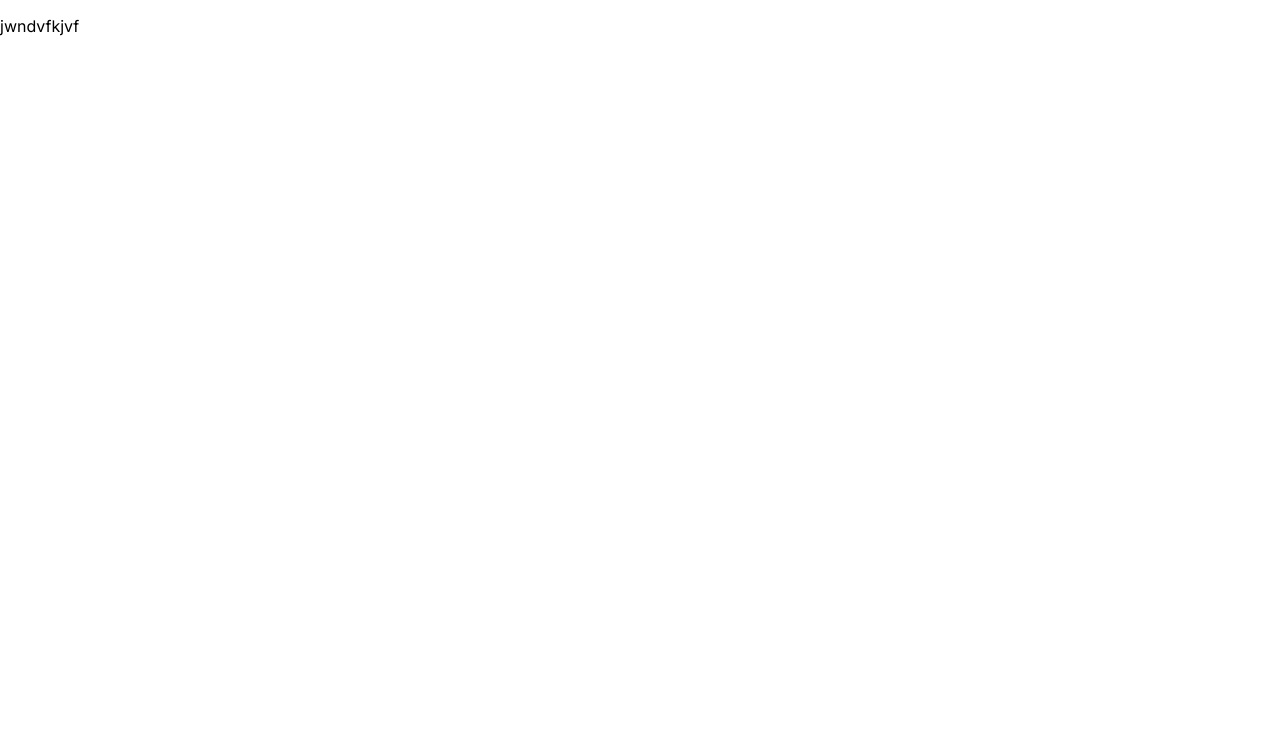
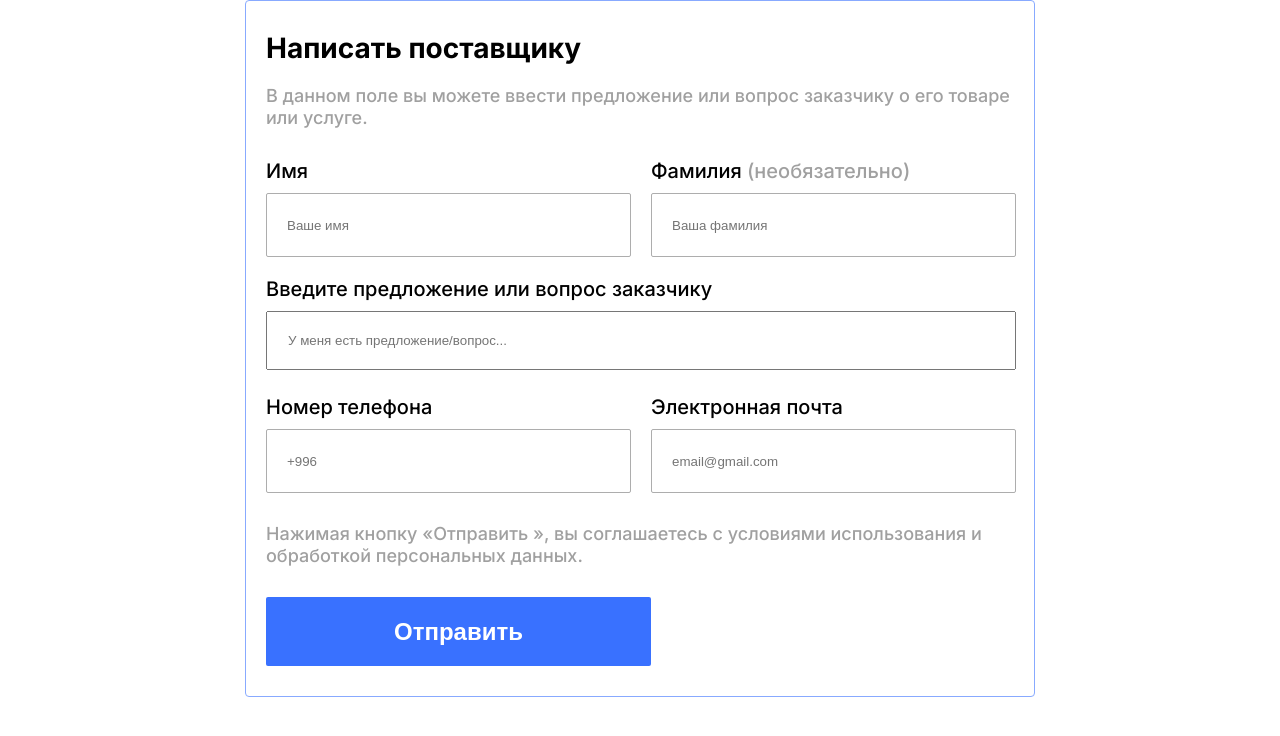
Before and after one commit to INtermetalPlus/bizplatform, a Next.js app: page / in a window 1280 px wide. Shown: the top 736 px of the page. Built offline with nearby package versions, Linux system fonts and the light colour scheme.

Commit message:
закончил модальное окно

```diff
--- a/src/widgets/ProviderModal/ProviderModal.module.scss
+++ b/src/widgets/ProviderModal/ProviderModal.module.scss
@@ -0,0 +1,114 @@
+.modal {
+  max-width: 790px;
+  min-height: 695px;
+  display: flex;
+  flex-direction: column;
+  padding: 30px 20px;
+  font-family: "Inter", sans-serif;
+  font-weight: 500;
+  margin: 0 auto;
+  justify-content: center;
+  align-items: center;
+  box-sizing: border-box;
+  border: 1px solid rgb(136, 170, 255);
+  border-radius: 4px;
+  background: rgb(255, 255, 255);
+  font-size: 20px;
+}
+.modalInfo {
+  display: flex;
+  flex-direction: column;
+  gap: 30px;
+}
+
+.modal__title {
+  display: flex;
+  flex-direction: column;
+  gap: 20px;
+}
+
+.modal__title__header {
+  color: rgb(0, 0, 0);
+  font-size: 28px;
+  line-height: 34px;
+  text-align: left;
+}
+
+.modal__span {
+  color: rgb(160, 160, 160);
+  font-size: 18px;
+  line-height: 22px;
+  text-align: left;
+}
+
+.modalBlock__input {
+  max-width: 750px;
+  min-height: 334px;
+  display: flex;
+  flex-direction: column;
+  gap: 20px;
+}
+.modalBlock__input input {
+}
+.input__bigBlock {
+  display: flex;
+  flex-direction: column;
+  max-width: 750px;
+  gap: 10px;
+  min-height: 98px;
+}
+.input__bigBlock input {
+  max-height: 64px;
+  padding: 20px;
+}
+.modalBlock__inputFlex {
+  display: flex;
+  gap: 20px;
+}
+.input__childBlock {
+  max-width: 365px;
+  min-height: 98px;
+  display: flex;
+  gap: 10px;
+  flex-direction: column;
+}
+
+.input__childBlock input {
+  width: 365px;
+  height: 64px;
+  display: flex;
+  flex-direction: row;
+  justify-content: flex-start;
+  align-items: center;
+  padding: 20px;
+  box-sizing: border-box;
+  border: 1px solid rgb(173, 173, 173);
+  border-radius: 2px;
+  background: rgb(255, 255, 255);
+}
+
+
+.input__p {
+  line-height: 24px;
+  text-align: left;
+}
+
+.input__p span {
+  color: rgb(160, 160, 160);
+}
+
+.modal__btn {
+  border-radius: 2px;
+  background: rgb(57, 113, 255);/* Кнопка */
+  width: 385px;
+  height: 69px;
+  display: flex;
+  flex-direction: row;
+  justify-content: center;
+  align-items: center;
+  border: none;
+  color: white;
+  font-size: 24px;
+  font-weight: 600;
+  line-height: 29px;
+}
--- a/src/widgets/ProviderModal/ProviderModal.tsx
+++ b/src/widgets/ProviderModal/ProviderModal.tsx
@@ -4,9 +4,47 @@ import './../../app/globals.css'
 
 export const ProviderModal: React.FC = () => {
     return (
-        <div className={styles.Modal}>
-            <div>
-                <p>jwndvfkjvf</p>
+        <div className={styles.modal}>
+            <div className="container">
+                <div className={styles.modalInfo}>
+                    <div className={styles.modal__title}>
+                        <h2 className={styles.modal__title__header}>
+                            Написать поставщику
+                        </h2>
+                        <span className={styles.modal__span}>В данном поле вы можете ввести предложение или вопрос заказчику о его товаре или услуге.</span>
+                    </div>
+                    <div className={styles.modalBlock}>
+                        <div className={styles.modalBlock__input}>
+                            <div className={styles.modalBlock__inputFlex}>
+                                <div className={styles.input__childBlock}>
+                                    <span className={styles.input__p}>Имя</span>
+                                    <input type="text" placeholder="Ваше имя"/>
+                                </div>
+                                <div className={styles.input__childBlock}>
+                                    <span className={styles.input__p}>Фамилия <span>(необязательно)</span></span>
+                                    <input type="text" placeholder="Ваша фамилия"/>
+                                </div>
+                            </div>
+                            <div className={styles.input__bigBlock}>
+                                <span className={styles.input__p}>Введите предложение или вопрос заказчику</span>
+                                <input type="text" placeholder="У меня есть предложение/вопрос..."/>
+                            </div>
+                            <div className={styles.modalBlock__inputFlex}>
+                                <div className={styles.input__childBlock}>
+                                    <span className={styles.input__p}>Номер телефона</span>
+                                    <input type="text" placeholder="+996"/>
+                                </div>
+                                <div className={styles.input__childBlock}>
+                                    <span className={styles.input__p}>Электронная почта</span>
+                                    <input type="text" placeholder="email@gmail.com"/>
+                                </div>
+                            </div>
+                        </div>
+                    </div>
+                    <span className={styles.modal__span}>Нажимая кнопку «Отправить », вы соглашаетесь с условиями использования и обработкой персональных данных.</span>
+                    <button className={styles.modal__btn}>Отправить</button>
+                </div>
+
             </div>
         </div>
     )
```
